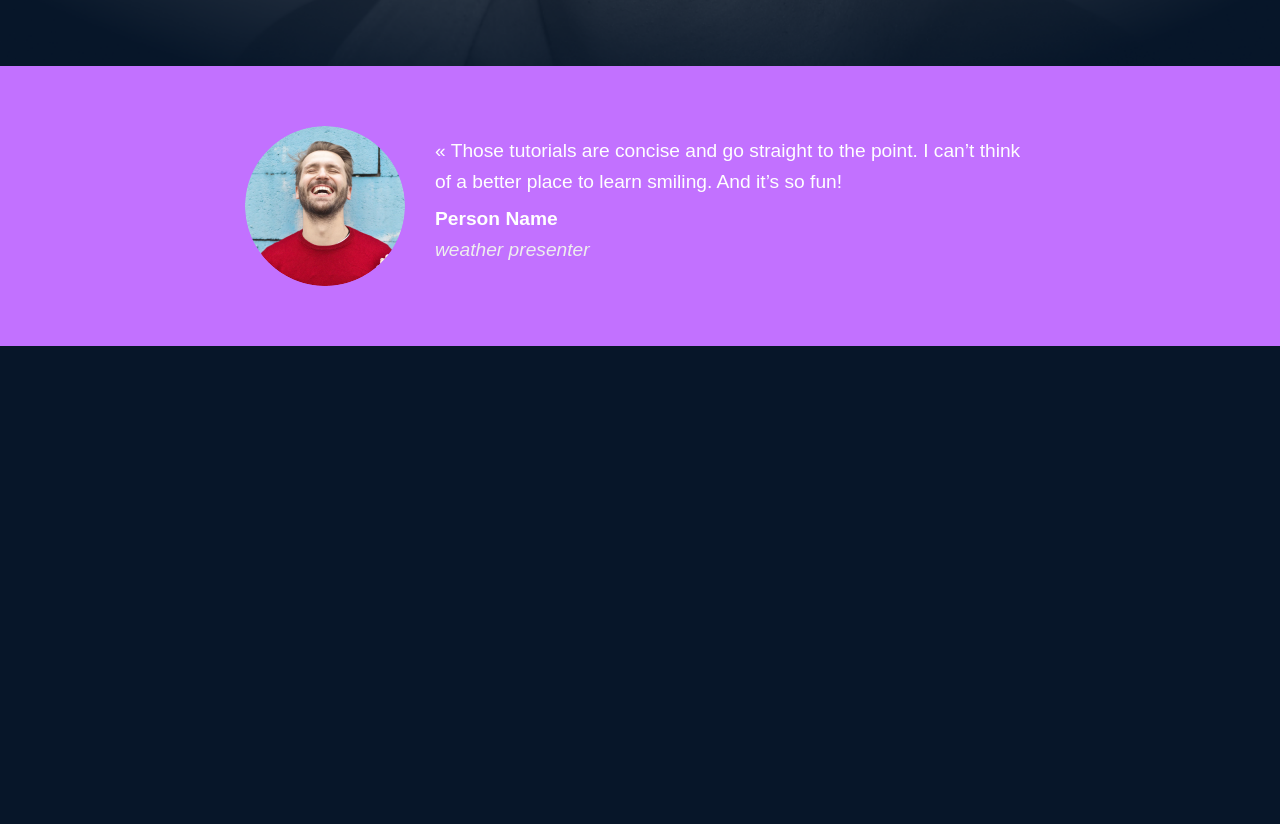
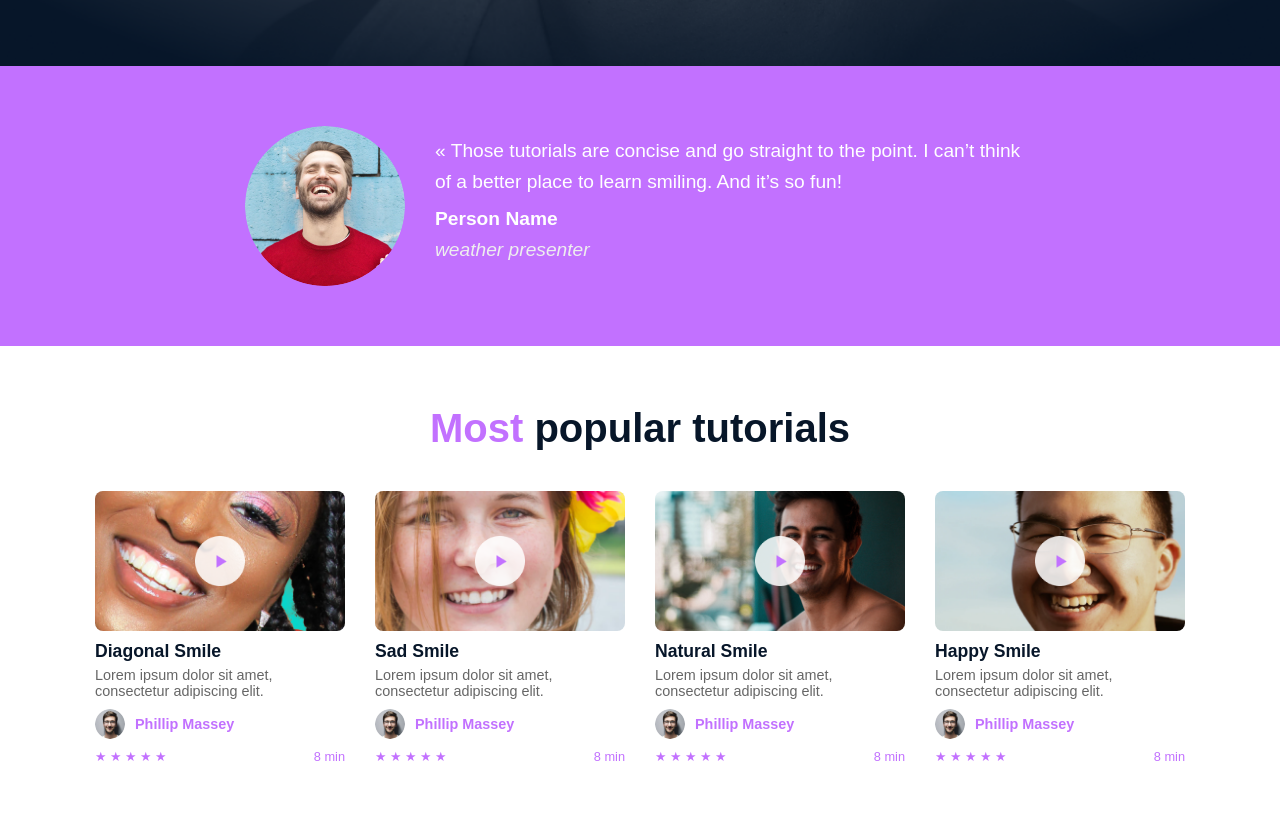
Before and after one commit to mogbojuri-s/alx_html_css, a plain HTML site: page css_advanced/index.html in a window 1280 px wide. Shown: the part 684-1508 px from the top of the page. Before the commit the page ends 1030 px from the top, so only its background shows below. Drawn offline with Linux system fonts and the light colour scheme; files whose address does not match are found by name.

Commit message:
Added most popular tutorials section with video cards

```diff
--- a/css_advanced/index.html
+++ b/css_advanced/index.html
@@ -58,6 +58,86 @@
   </div>
 </section>
 
+<section class="videos">
+  <div class="container">
+    <h2><span class="highlight">Most</span> popular tutorials</h2>
+    <div class="video-list">
+
+      <!-- Video Card 1 -->
+      <div class="video-card">
+        <div class="thumbnail">
+          <img src="images/CSS Advanced/9.png" alt="Diagonal Smile">
+          <img src="images/CSS Advanced/play.png" class="play" alt="Play button">
+        </div>
+        <h3>Diagonal Smile</h3>
+        <p>Lorem ipsum dolor sit amet, consectetur adipiscing elit.</p>
+        <div class="author">
+          <img src="images/CSS Advanced/philip-massey.png" alt="Phillip Massey">
+          <span>Phillip Massey</span>
+        </div>
+        <div class="meta">
+          <span class="stars">★ ★ ★ ★ ★</span>
+          <span>8 min</span>
+        </div>
+      </div>
+
+      <!-- Video Card 2 -->
+      <div class="video-card">
+        <div class="thumbnail">
+          <img src="images/CSS Advanced/7.png" alt="Sad Smile">
+          <img src="images/CSS Advanced/play.png" class="play" alt="Play button">
+        </div>
+        <h3>Sad Smile</h3>
+        <p>Lorem ipsum dolor sit amet, consectetur adipiscing elit.</p>
+        <div class="author">
+          <img src="images/CSS Advanced/philip-massey.png" alt="Phillip Massey">
+          <span>Phillip Massey</span>
+        </div>
+        <div class="meta">
+          <span class="stars">★ ★ ★ ★ ★</span>
+          <span>8 min</span>
+        </div>
+      </div>
+
+      <!-- Video Card 3 -->
+      <div class="video-card">
+        <div class="thumbnail">
+          <img src="images/CSS Advanced/8.png" alt="Natural Smile">
+          <img src="images/CSS Advanced/play.png" class="play" alt="Play button">
+        </div>
+        <h3>Natural Smile</h3>
+        <p>Lorem ipsum dolor sit amet, consectetur adipiscing elit.</p>
+        <div class="author">
+          <img src="images/CSS Advanced/philip-massey.png" alt="Phillip Massey">
+          <span>Phillip Massey</span>
+        </div>
+        <div class="meta">
+          <span class="stars">★ ★ ★ ★ ★</span>
+          <span>8 min</span>
+        </div>
+      </div>
+
+      <!-- Video Card 4 -->
+      <div class="video-card">
+        <div class="thumbnail">
+          <img src="images/CSS Advanced/6.png" alt="Happy Smile">
+          <img src="images/CSS Advanced/play.png" class="play" alt="Play button">
+        </div>
+        <h3>Happy Smile</h3>
+        <p>Lorem ipsum dolor sit amet, consectetur adipiscing elit.</p>
+        <div class="author">
+          <img src="images/CSS Advanced/philip-massey.png" alt="Phillip Massey">
+          <span>Phillip Massey</span>
+        </div>
+        <div class="meta">
+          <span class="stars">★ ★ ★ ★ ★</span>
+          <span>8 min</span>
+        </div>
+      </div>
+
+    </div>
+  </div>
+</section>
 
 </body>
 </html>
--- a/css_advanced/styles.css
+++ b/css_advanced/styles.css
@@ -158,3 +158,90 @@ button:hover {
   font-style: italic;
   color: #eee;
 }
+/* ========== VIDEOS SECTION ========== */
+.videos {
+  padding: 60px 20px;
+  background-color: white;
+  color: #071629;
+  text-align: center;
+}
+
+.videos h2 {
+  font-size: 2.5rem;
+  margin-bottom: 40px;
+}
+
+.video-list {
+  display: flex;
+  flex-wrap: wrap;
+  justify-content: center;
+  gap: 30px;
+}
+
+.video-card {
+  width: 250px;
+  text-align: left;
+}
+
+.thumbnail {
+  position: relative;
+  width: 100%;
+  height: 140px;
+  overflow: hidden;
+  border-radius: 8px;
+}
+
+.thumbnail img {
+  width: 100%;
+  height: 100%;
+  object-fit: cover;
+}
+
+.thumbnail .play {
+  position: absolute;
+  width: 50px;
+  height: 50px;
+  top: 50%;
+  left: 50%;
+  transform: translate(-50%, -50%);
+}
+
+.video-card h3 {
+  font-size: 1.1rem;
+  margin: 10px 0 5px;
+}
+
+.video-card p {
+  font-size: 0.9rem;
+  color: #666;
+}
+
+.author {
+  display: flex;
+  align-items: center;
+  gap: 10px;
+  margin: 10px 0;
+}
+
+.author img {
+  width: 30px;
+  height: 30px;
+  border-radius: 50%;
+}
+
+.author span {
+  font-size: 0.9rem;
+  font-weight: bold;
+  color: #C271FF;
+}
+
+.meta {
+  display: flex;
+  justify-content: space-between;
+  font-size: 0.8rem;
+  color: #C271FF;
+}
+
+.stars {
+  color: #C271FF;
+}
```
